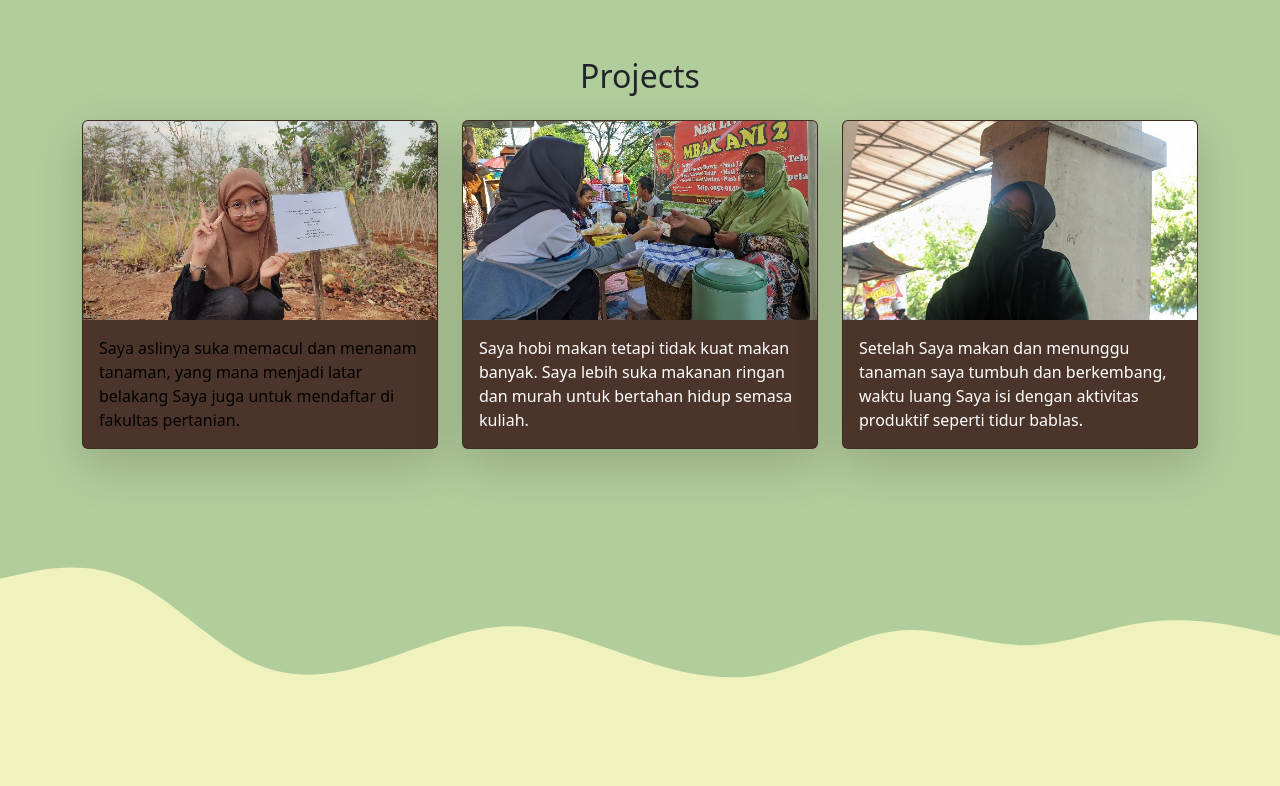
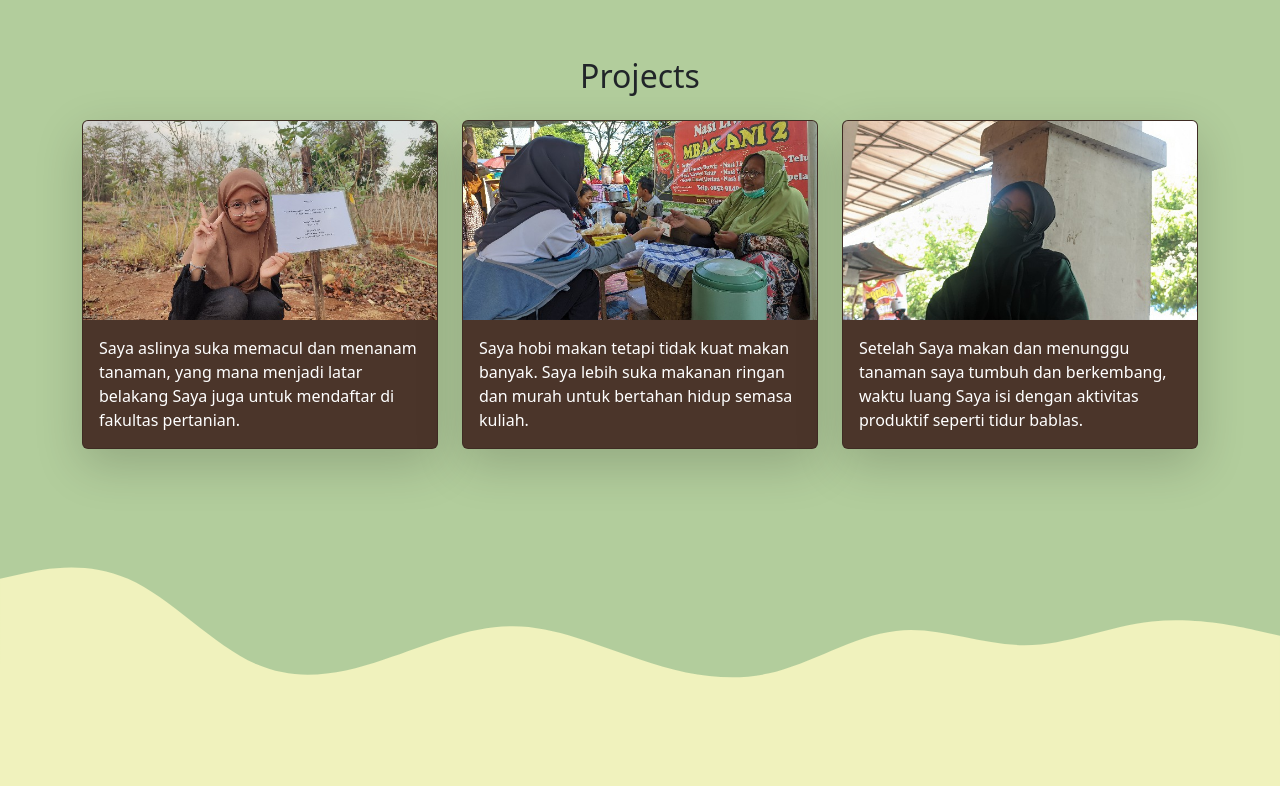
Before and after one commit to 7chill-ahmad/web_suntea, a plain HTML site: page index.html in a window 1280 px wide. Shown: the part 1500-2286 px from the top of the page. Drawn offline with nearby package versions, Linux system fonts and the light colour scheme.

Commit message:
Update index.html

```diff
--- a/index.html
+++ b/index.html
@@ -82,7 +82,7 @@
         </div>
         <div class="row">
           <div class="col-md-4 pb-3">
-            <div class="card shadow-lg text-black">
+            <div class="card shadow-lg text-white">
               <img src="images/pj11.jpg" class="card-img-top" alt="..." />
               <div class="card-body">
                 <p class="card-text">Saya aslinya suka memacul dan menanam tanaman, yang mana menjadi latar belakang Saya juga untuk mendaftar di fakultas pertanian.</p>
```
